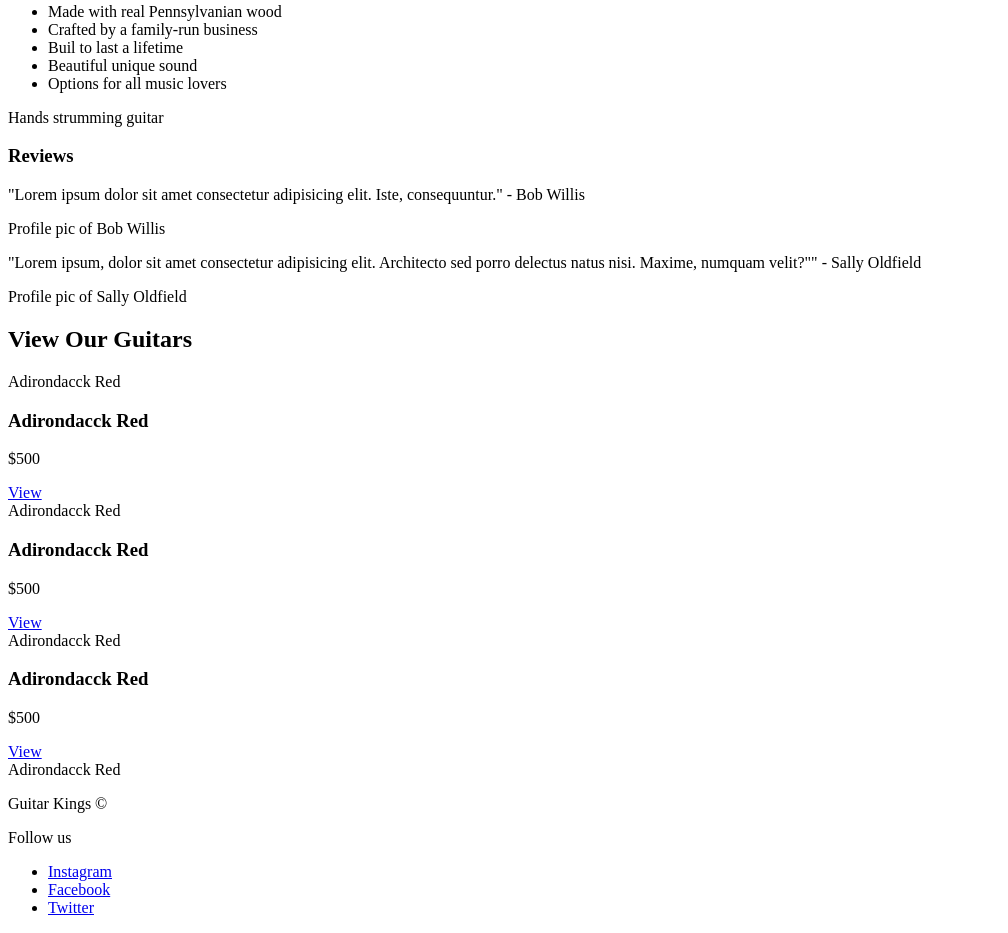
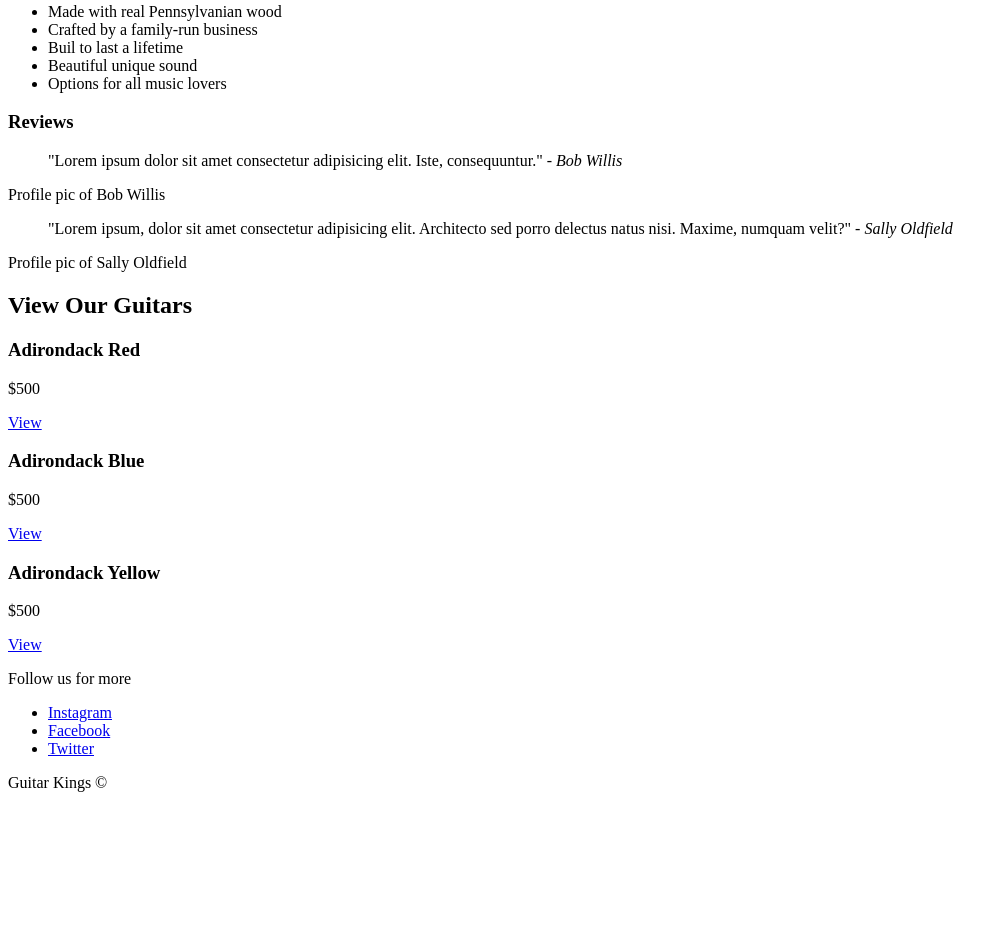
Before and after one commit to thunde2015/my-first-website, a plain HTML site: page guitarkings.html in a window 1280 px wide. Shown: the part 245-1178 px from the top of the page, without its empty margins (0-1008 px from the left). After the commit the page ends 1053 px from the top, so only its background shows below. Drawn offline with Linux system fonts and the light colour scheme.

Commit message:
Add div to main section, changes some structures

```diff
--- a/guitarkings.html
+++ b/guitarkings.html
@@ -8,7 +8,7 @@
 </head>
 <body>
     <header>
-        <a href="#">Guitar Kings</a>
+        <a href="#" class="logo">Guitar Kings</a>
         <nav>
             <ul>
                 <li><a href="#">Home</a></li>
@@ -20,11 +20,10 @@
     <main>
         <section>
             <h1>Authentic Handmade Guitars</h1>
-
             <p><a href="#">View Guitars</a></p>
 
+            <div>
                 <h2>Our Guitars Are:</h2>
-            <p>
                 <ul>
                    <li>Made with real Pennsylvanian wood</li>
                    <li>Crafted by a family-run business</li>
@@ -32,44 +31,46 @@
                    <li>Beautiful unique sound</li>
                    <li>Options for all music lovers</li>
                 </ul>
-            </p>
-            <p>Hands strumming guitar</p>
+            </div>
 
             <h3>Reviews</h3>
-            <p>"Lorem ipsum dolor sit amet consectetur adipisicing elit. Iste, consequuntur." <span>- Bob Willis</span></p>
+            <blockquote>"Lorem ipsum dolor sit amet consectetur adipisicing elit. Iste, consequuntur."
+                <cite>- Bob Willis</cite></blockquote>
             <p>Profile pic of Bob Willis</p>
 
-            <p>"Lorem ipsum, dolor sit amet consectetur adipisicing elit. Architecto sed porro delectus natus nisi. Maxime, numquam velit?"" <span>- Sally Oldfield</span></p>
+            <blockquote>"Lorem ipsum, dolor sit amet consectetur adipisicing elit. Architecto sed porro delectus natus nisi. Maxime, numquam velit?"
+                <cite>- Sally Oldfield</cite></blockquote>
             <p>Profile pic of Sally Oldfield</p>
 
             <h2>View Our Guitars</h2>
-            <p>Adirondacck Red</p>
-
-            <h3>Adirondacck Red</h3>
-
-            <p>&dollar;500</p>
-
-            <p><a href="#">View</a><br>Adirondacck Red</p>
-            <h3>Adirondacck Red</h3>
-
-            <p>&dollar;500</p>
-
-            <p><a href="#">View</a><br>Adirondacck Red</p>
-            <h3>Adirondacck Red</h3>
-
-            <p>&dollar;500</p>
-
-            <p><a href="#">View</a><br>Adirondacck Red</p>
+            <div class="product">
+                <h3>Adirondack Red</h3>
+                <p>$500</p>
+                <a href="#">View</a>
+            </div>
+            <div class="product">
+                <h3>Adirondack Blue</h3>
+                <p>$500</p>
+                <a href="#">View</a>
+            </div>
+            <div class="product">
+                <h3>Adirondack Yellow</h3>
+                <p>$500</p>
+                <a href="#">View</a>
+            </div>
         </section>
     </main>
-    <footer>Guitar Kings &copy;
-        <p>Follow us
+    <footer>
+        <p>Follow us for more</p>
+        <nav>
             <ul>
                 <li><a href="#">Instagram</a></li>
                 <li><a href="#">Facebook</a></li>
                 <li><a href="#">Twitter</a></li>
             </ul>
-        </p>
+        </nav>
+
+        <p>Guitar Kings &copy;</p>
     </footer>
 </body>
 </html>
```
Lines whose indentation alone changed are shown as unchanged.
